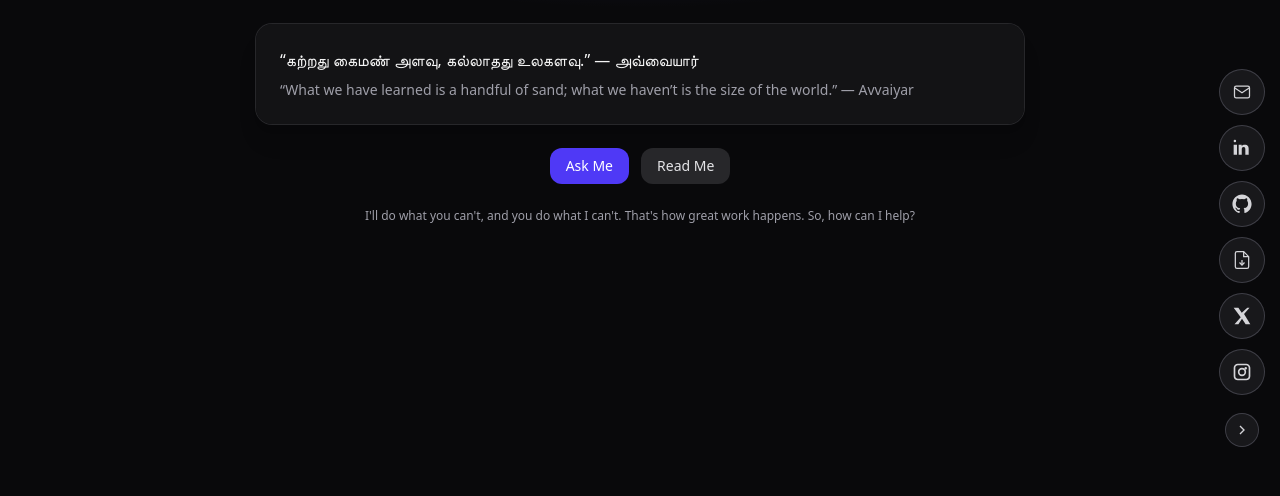
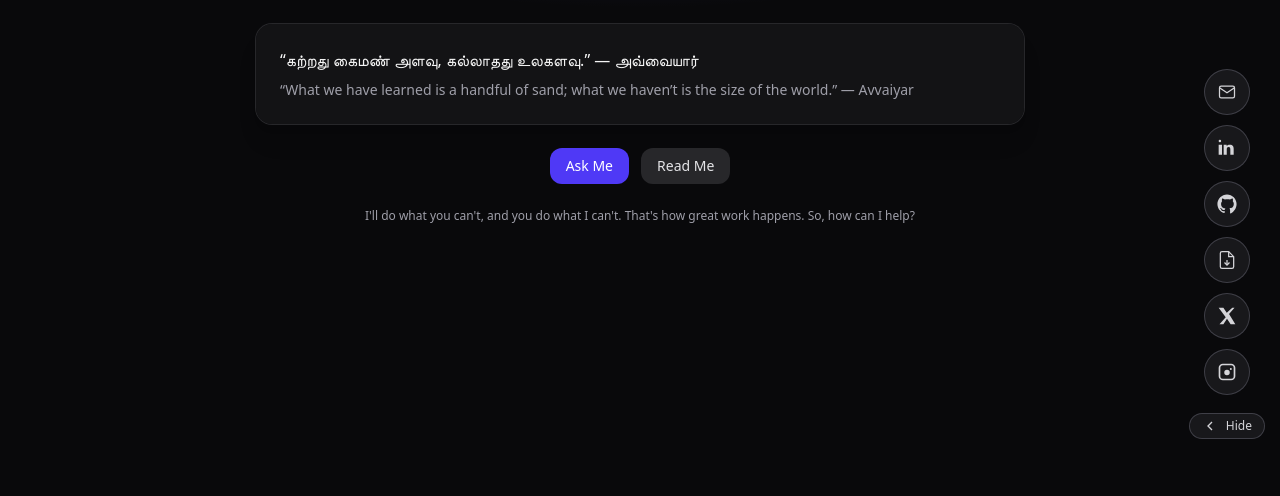
Before and after one commit to hareekrishnavs/portfolio, a React (Vite) app: page /#/ in a window 1280 px wide. Shown: the part 197-693 px from the top of the page. Built offline with nearby package versions, Linux system fonts and the light colour scheme; no server answers.

Commit message:
sidebar update

```diff
--- a/src/components/FloatingSidebar.jsx
+++ b/src/components/FloatingSidebar.jsx
@@ -1,12 +1,6 @@
 // src/components/FloatingSidebar.jsx
 import { useEffect, useState } from "react";
 
-/**
- * FloatingSidebar (collapsible)
- * - Default expanded
- * - Click the chevron to collapse into a compact button
- * - Remembers state via localStorage ("hk.sidebarCollapsed")
- */
 export default function FloatingSidebar() {
   const EMAIL = "hareekrishna.v.s@gmail.com";
   const LINKEDIN_URL = "https://www.linkedin.com/in/hk2226/";
@@ -29,7 +23,7 @@ export default function FloatingSidebar() {
   async function copyEmail() {
     try {
       await navigator.clipboard.writeText(EMAIL);
-      // quick lightweight feedback; replace with a toast if you have one
+      // small transient visual feedback
       const el = document.createElement("div");
       el.textContent = "Email copied!";
       el.className =
@@ -69,23 +63,23 @@ export default function FloatingSidebar() {
   const Icon = {
     mail: (
       <svg xmlns="http://www.w3.org/2000/svg" className="h-5 w-5 text-zinc-300" viewBox="0 0 24 24" fill="none" stroke="currentColor" strokeWidth="1.5">
-        <path d="M3 7a2 2 0 012-2h14a2 2 0 012 2v10a2 2 0 01-2 2H5a2 2 0 01-2-2V7Z" />
+        <path d="M3 7a2 2 0 0 1 2-2h14a2 2 0 0 1 2 2v10a2 2 0 0 1-2 2H5a2 2 0 0 1-2-2V7Z" />
         <path d="m3 7 9 6 9-6" />
       </svg>
     ),
     linkedin: (
       <svg xmlns="http://www.w3.org/2000/svg" className="h-5 w-5 text-zinc-300" viewBox="0 0 24 24" fill="currentColor">
-        <path d="M4.98 3.5A1.5 1.5 0 113.5 2a1.5 1.5 0 011.48 1.5zM2 8h4v12H2zM8 8h3.6v1.7h.05c.5-.9 1.7-1.6 3.5-1.6C19 8 20 10 20 13v7h-4v-6c0-1.4 0-3.2-2-3.2s-2.3 1.6-2.3 3.1V20H8z" />
+        <path d="M4.98 3.5A1.5 1.5 0 1 1 3.5 2 1.5 1.5 0 0 1 4.98 3.5zM2 8h4v12H2zM8 8h3.6v1.7h.05c.5-.9 1.7-1.6 3.5-1.6C19 8 20 10 20 13v7h-4v-6c0-1.4 0-3.2-2-3.2s-2.3 1.6-2.3 3.1V20H8z" />
       </svg>
     ),
     github: (
       <svg xmlns="http://www.w3.org/2000/svg" className="h-5 w-5 text-zinc-300" viewBox="0 0 24 24" fill="currentColor">
-        <path d="M12 .5C5.7.5.5 5.7.5 12c0 5.1 3.3 9.4 7.9 10.9.6.1.8-.2.8-.6 0-.3 0-1 0-2-3.2.7-3.9-1.5-3.9-1.5-.5-1.3-1.3-1.7-1.3-1.7-1-.7.1-.7.1-.7 1.2.1 1.8 1.2 1.8 1.2 1 1.8 2.7 1.2 3.3.9.1-.7.4-1.2.7-1.5-2.6-.3-5.3-1.3-5.3-5.7 0-1.3.4-2.3 1.2-3.1-.1-.3-.5-1.5.1-3.1 0 0 1-.3 3.2 1.2a10.9 10.9 0 015.7 0c2.2-1.5 3.2-1.2 3.2-1.2.6 1.6.2 2.8.1 3.1.8.8 1.2 1.8 1.2 3.1 0 4.4-2.7 5.4-5.3 5.7.4.3.8 1.1.8 2.1 0 1.5 0 2.8 0 3.2 0 .3.2.7.8.6 4.6-1.5 7.9-5.8 7.9-10.9C23.5 5.7 18.3.5 12 .5z" />
+        <path d="M12 .5C5.73.5.5 5.73.5 12c0 5.09 3.29 9.39 7.86 10.9.6.1.82-.24.82-.53 0-.26-.01-.95-.01-1.85-3.2.7-3.88-1.37-3.88-1.37-.54-1.37-1.33-1.73-1.33-1.73-1.09-.75.08-.74.08-.74 1.2.08 1.83 1.24 1.83 1.24 1.07 1.83 2.82 1.3 3.5.99.11-.77.42-1.3.76-1.6-2.56-.29-5.25-1.28-5.25-5.67 0-1.25.45-2.27 1.2-3.07-.12-.29-.52-1.46.11-3.04 0 0 .98-.31 3.21 1.18 1-.28 2.06-.42 3.12-.42s2.12.14 3.12.42c2.23-1.49 3.21-1.18 3.21-1.18.63 1.58.23 2.75.11 3.04.75.8 1.2 1.82 1.2 3.07 0 4.4-2.69 5.38-5.26 5.66.43.37.82 1.1.82 2.22 0 1.6-.01 2.88-.01 3.27 0 .29.22.64.83.53C20.21 21.39 23.5 17.09 23.5 12 23.5 5.73 18.27.5 12 .5z" />
       </svg>
     ),
     resume: (
       <svg xmlns="http://www.w3.org/2000/svg" className="h-5 w-5 text-zinc-300" viewBox="0 0 24 24" fill="none" stroke="currentColor" strokeWidth="1.5">
-        <path d="M14 2H6a2 2 0 00-2 2v16a2 2 0 002 2h12a2 2 0 002-2V8z" />
+        <path d="M14 2H6a2 2 0 0 0-2 2v16a2 2 0 0 0 2 2h12a2 2 0 0 0 2-2V8z" />
         <path d="M14 2v6h6" />
         <path d="M12 18v-6" />
         <path d="M9 15l3 3 3-3" />
@@ -98,7 +92,7 @@ export default function FloatingSidebar() {
     ),
     insta: (
       <svg xmlns="http://www.w3.org/2000/svg" className="h-5 w-5 text-zinc-300" viewBox="0 0 24 24" fill="currentColor">
-        <path d="M7 2C4.2 2 2 4.2 2 7v10c0 2.8 2.2 5 5 5h10c2.8 0 5-2.2 5-5V7c0-2.8-2.2-5-5-5H7zm10 2c1.6 0 3 1.4 3 3v10c0 1.6-1.4 3-3 3H7c-1.6 0-3-1.4-3-3V7c0-1.6 1.4-3 3-3h10zM12 7a5 5 0 100 10 5 5 0 000-10zm0 2a3 3 0 110 6 3 3 0 010-6zm4.5-3a1.5 1.5 0 110 3 1.5 1.5 0 010-3z" />
+        <path d="M7 2h10a5 5 0 0 1 5 5v10a5 5 0 0 1-5 5H7a5 5 0 0 1-5-5V7a5 5 0 0 1 5-5zm10 2H7a3 3 0 0 0-3 3v10a3 3 0 0 0 3 3h10a3 3 0 0 0 3-3V7a3 3 0 0 0-3-3zM12 7a5 5 0 100 10A5 5 0 0 1 12 7zm0 2.2A2.8 2.8 0 1 0 12 15.8 2.8 2.8 0 0 0 12 9.2zm4.6-2a1.2 1.2 0 1 1 0 2.4 1.2 1.2 0 0 1 0-2.4z" />
       </svg>
     ),
     chevronLeft: (
@@ -111,28 +105,41 @@ export default function FloatingSidebar() {
         <path d="M9 18l6-6-6-6" />
       </svg>
     ),
+    grid: (
+      <svg xmlns="http://www.w3.org/2000/svg" className="h-5 w-5 text-zinc-300" viewBox="0 0 24 24" fill="currentColor">
+        <path d="M10 3H3v7h7V3zm11 0h-7v7h7V3zM10 14H3v7h7v-7zm11 0h-7v7h7v-7z" />
+      </svg>
+    ),
   };
 
-  // Collapsed state: show a small pill with an expand button
+  // If collapsed => show compact pill (visible on all sizes)
   if (collapsed) {
     return (
-      <div className="fixed right-4 top-1/3 z-50">
+      <div
+        // position: bottom-right on small, right-middle on md+
+        className="fixed right-4 md:top-1/3 md:bottom-auto bottom-4 z-50"
+      >
         <button
           onClick={() => setCollapsed(false)}
           className="flex items-center gap-2 rounded-full bg-zinc-900/90 px-3 py-2 ring-1 ring-zinc-700 hover:bg-indigo-600 transition"
           aria-label="Expand sidebar"
-          title="Expand"
+          title="Show contacts"
         >
-          {Icon.chevronLeft}
-          <span className="text-xs text-zinc-200">Contacts</span>
+          {Icon.grid}
+          <span className="text-xs text-zinc-200 hidden sm:inline">Contacts</span>
         </button>
       </div>
     );
   }
 
-  // Expanded state: full vertical rail with a collapse chevron at bottom
   return (
-    <div className="fixed right-4 top-1/3 z-50 flex flex-col items-center gap-3">
+    <div
+      className="fixed right-4 z-50
+                 md:top-1/3 md:bottom-auto
+                 bottom-4"
+      aria-hidden={false}
+    >
+      <div className="flex flex-col items-center gap-3">
         <IconButton onClick={copyEmail} icon={Icon.mail} label="Email" />
         <IconButton href={LINKEDIN_URL} icon={Icon.linkedin} label="LinkedIn" />
         <IconButton href={GITHUB_URL} icon={Icon.github} label="GitHub" />
@@ -140,15 +147,16 @@ export default function FloatingSidebar() {
         <IconButton href={X_URL} icon={Icon.x} label="X" />
         <IconButton href={INSTA_URL} icon={Icon.insta} label="Instagram" />
 
-      {/* Collapse control */}
         <button
           onClick={() => setCollapsed(true)}
-        className="mt-2 h-8 w-8 inline-flex items-center justify-center rounded-full bg-zinc-900 ring-1 ring-zinc-700 hover:bg-zinc-800 transition"
+          className="mt-2 inline-flex items-center gap-2 rounded-full bg-zinc-900 px-3 py-1 text-xs text-zinc-300 ring-1 ring-zinc-700 hover:bg-zinc-800 transition"
           aria-label="Collapse sidebar"
-        title="Collapse"
+          title="Hide contacts"
         >
-        {Icon.chevronRight}
+          {Icon.chevronLeft}
+          <span className="hidden sm:inline">Hide</span>
         </button>
+      </div>
     </div>
   );
 }
```
Lines whose indentation alone changed are shown as unchanged.
